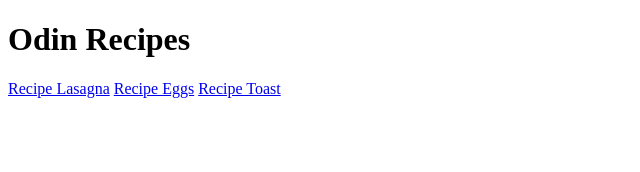
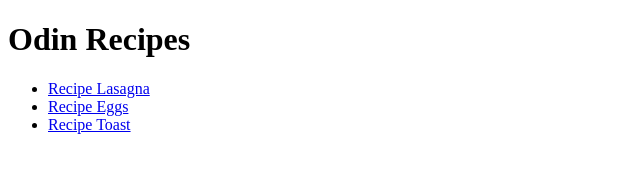
Before and after one commit to sngursimran/odin-recipes, a plain HTML site: page index.html in a window 1280 px wide. Shown: the whole page, without its empty margins (0-640 px from the left). Drawn offline with Linux system fonts and the light colour scheme.

Commit message:
Put the links for the recipes in an unordered list
Organize the links for the recipes in an
unordered list on the homepage.

```diff
--- a/index.html
+++ b/index.html
@@ -7,8 +7,10 @@
 </head>
 <body>
     <h1>Odin Recipes</h1>
-    <a href="recipes/lasagna.html">Recipe Lasagna</a>
-    <a href="recipes/eggs.html">Recipe Eggs</a>
-    <a href="recipes/toast.html">Recipe Toast</a>
+    <ul>
+        <li><a href="recipes/lasagna.html">Recipe Lasagna</a></li>
+        <li><a href="recipes/eggs.html">Recipe Eggs</a></li>
+        <li><a href="recipes/toast.html">Recipe Toast</a></li>
+    </ul>
 </body>
 </html>
```
